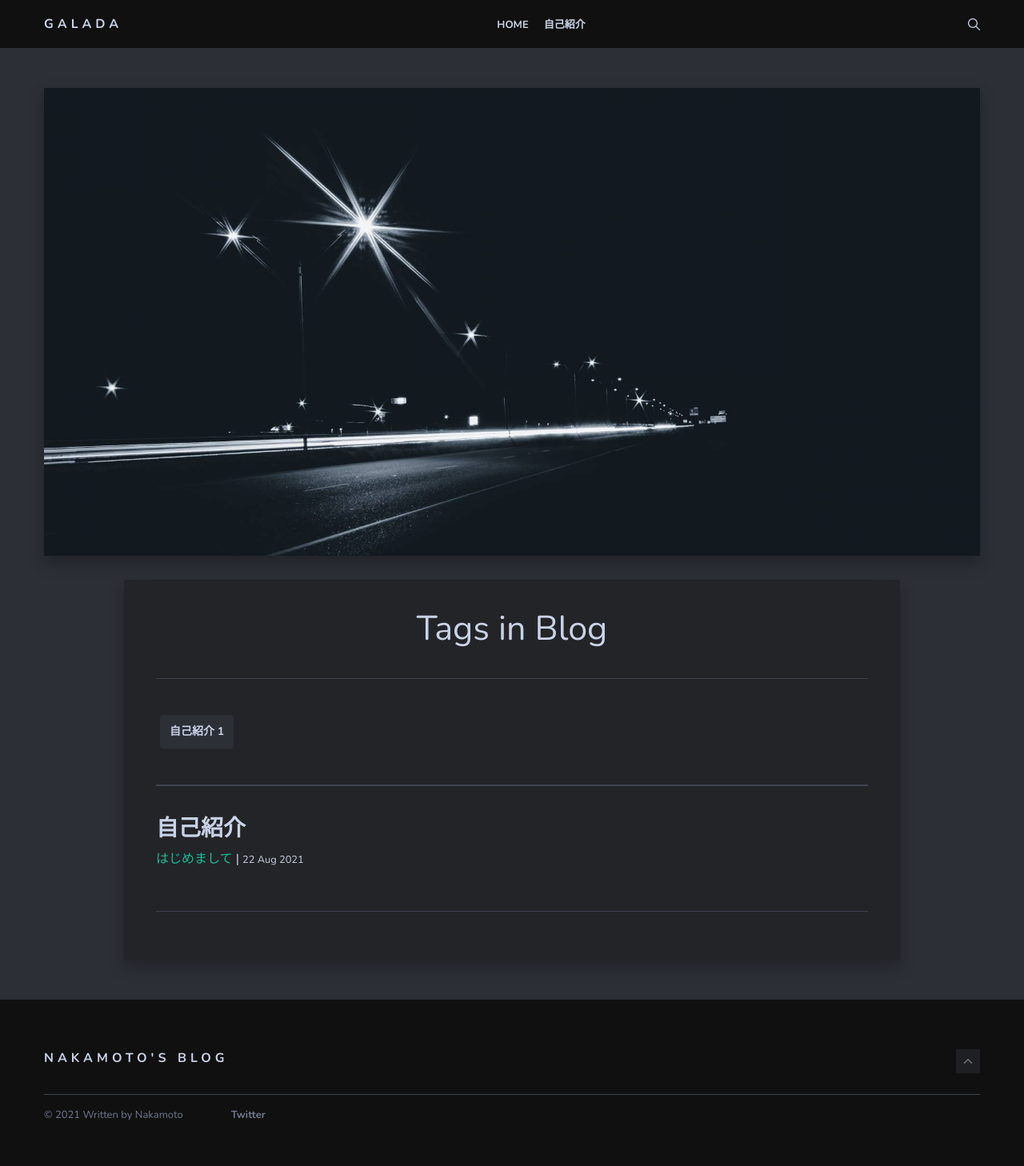
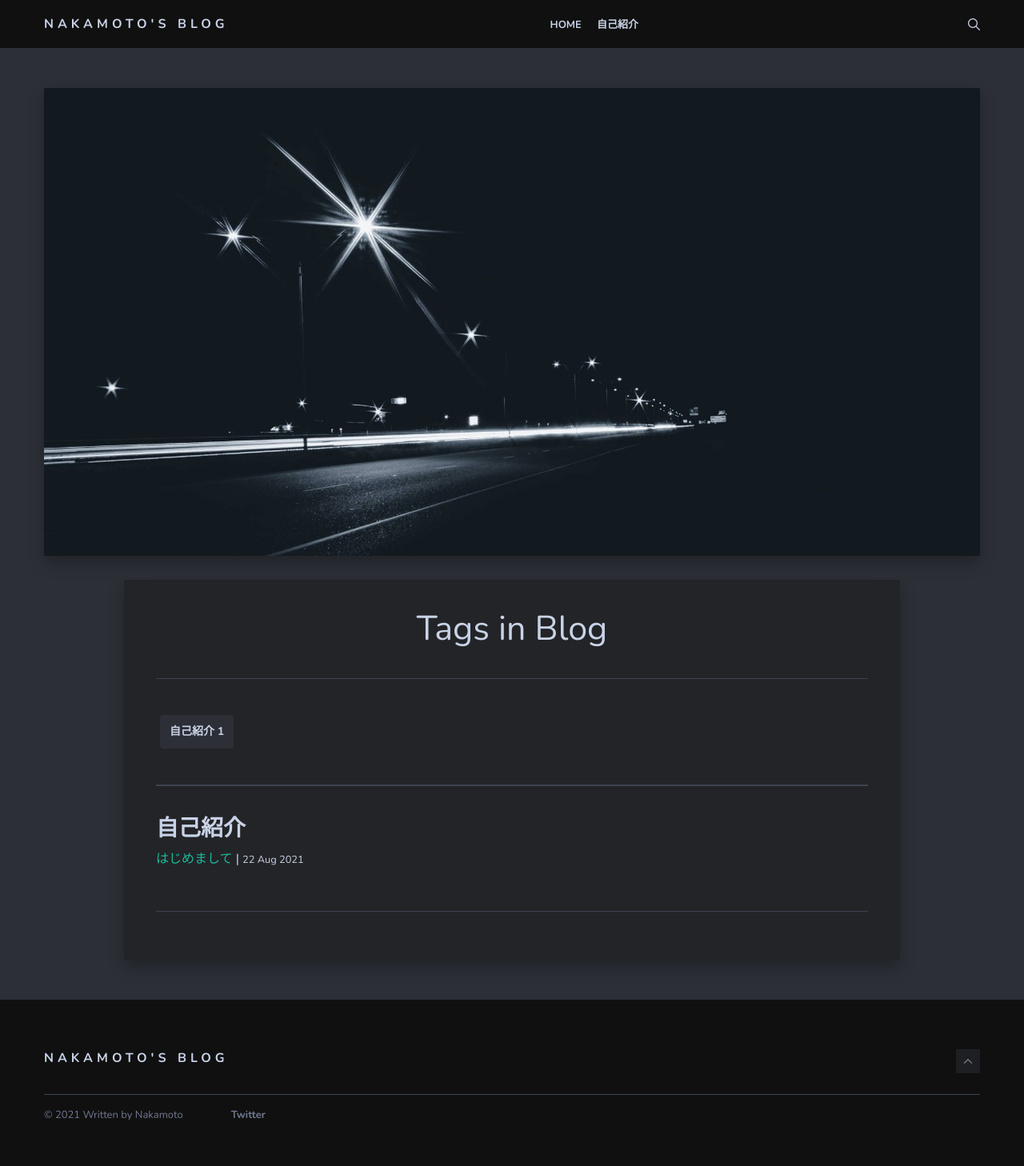
Before and after one commit to RP-800/RP-800.github.io, a Jekyll site: the page built from tags.html, in a window 1280 px wide. Shown: the whole page at 80% size. Built offline with Jekyll 4.4.1, drawn with Linux system fonts in a browser that asks for light colours; nearby versions of some CDN libraries.

Commit message:
Update header.html

```diff
--- a/_includes/header.html
+++ b/_includes/header.html
@@ -4,7 +4,7 @@
       <div class="col col-12">
         <div class="header-box">
           <div class="logo-title">
-            <a href="{{site.baseurl}}/" class="logo-text">Galada</a>
+            <a href="{{site.baseurl}}/" class="logo-text">Nakamoto's Blog</a>
           </div>
 
           <nav class="nav-menu">
```
